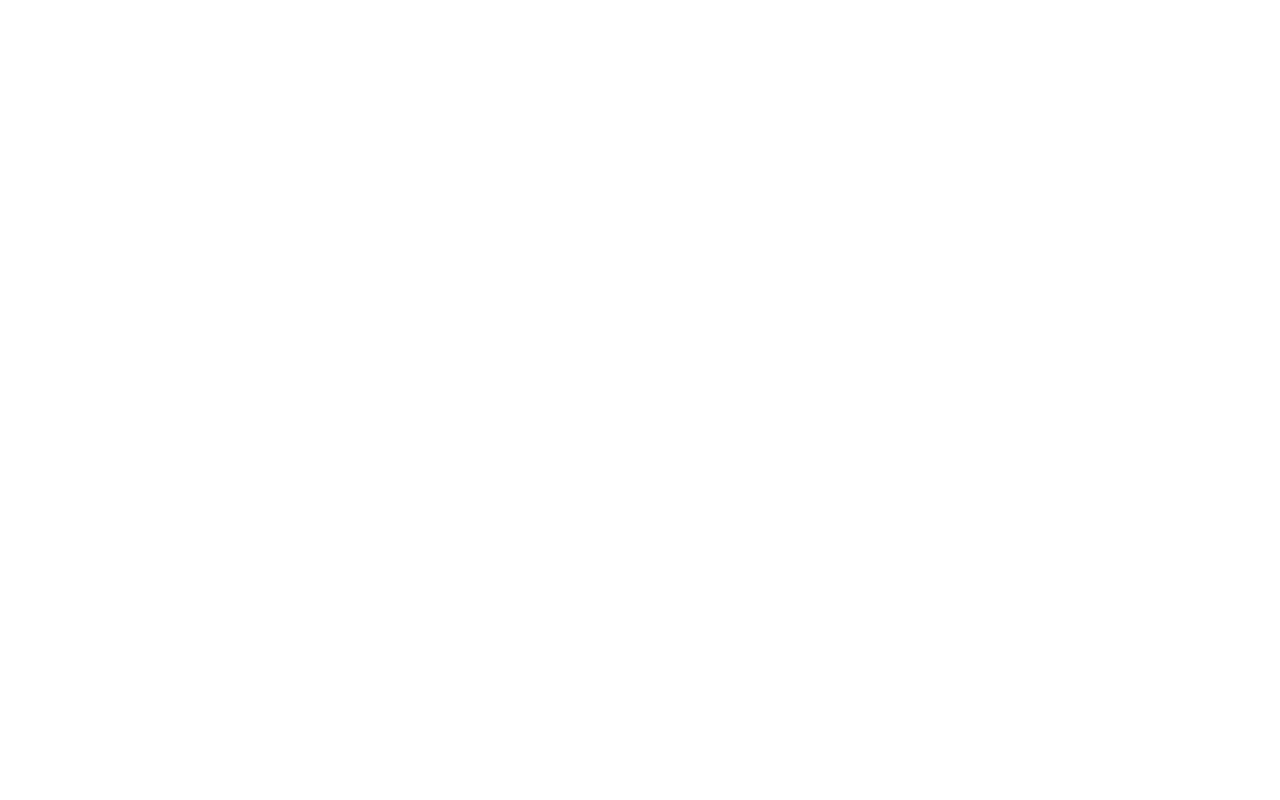
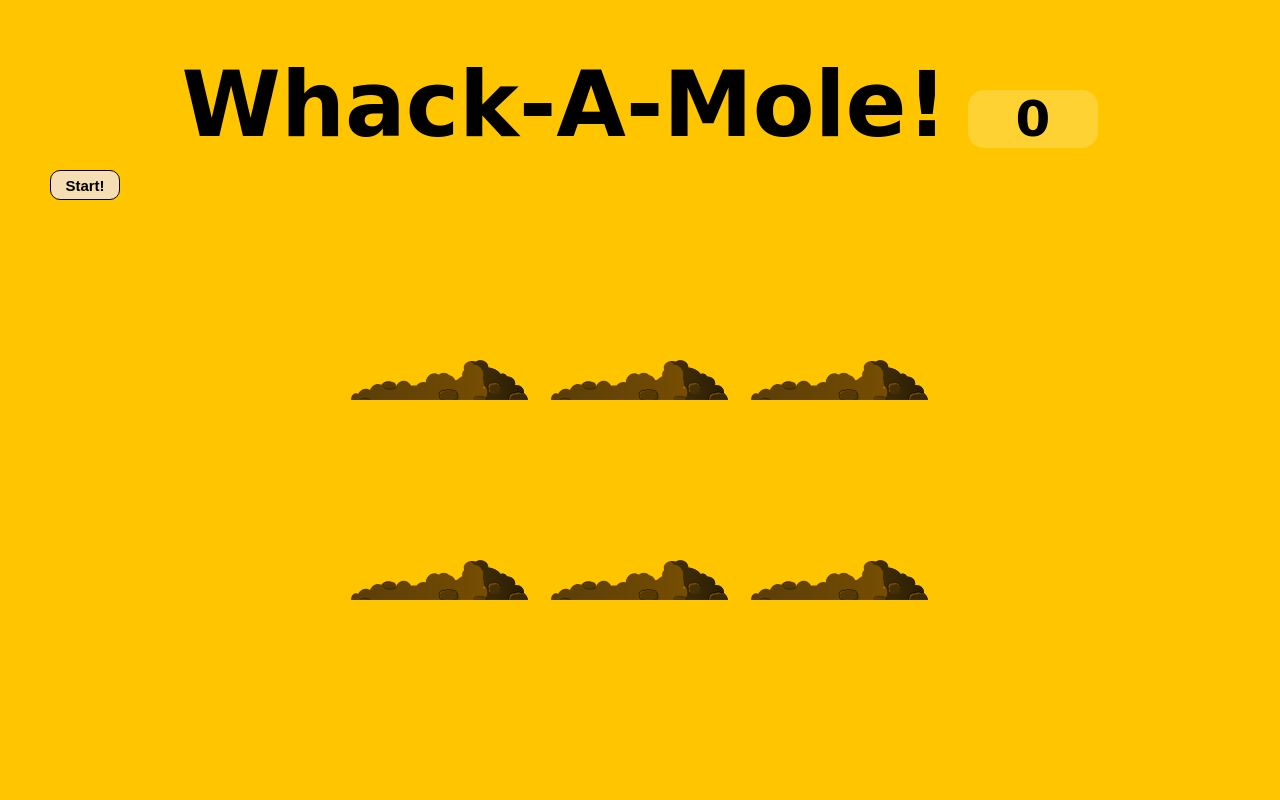
Before and after one commit to nuriadiazcandela/Whack-A-Mole-Game, a plain HTML site: page index.html in a window 1280 px wide. Drawn offline with Linux system fonts and the light colour scheme.

Commit message:
add game

```diff
--- a/index.html
+++ b/index.html
@@ -5,6 +5,31 @@
     <meta http-equiv="X-UA-Compatible" content="IE=edge" />
     <meta name="viewport" content="width=device-width, initial-scale=1.0" />
     <title>Whack A Mole!</title>
+    <link rel="stylesheet" href="./styles/main.css" />
   </head>
-  <body></body>
+  <body>
+    <h1>Whack-a-mole!<span class="score">0</span></h1>
+    <button class="startGame">Start!</button>
+    <div class="game">
+      <div class="hole hole1">
+        <div class="mole"></div>
+      </div>
+      <div class="hole hole2">
+        <div class="mole"></div>
+      </div>
+      <div class="hole hole3">
+        <div class="mole"></div>
+      </div>
+      <div class="hole hole4">
+        <div class="mole"></div>
+      </div>
+      <div class="hole hole5">
+        <div class="mole"></div>
+      </div>
+      <div class="hole hole6">
+        <div class="mole"></div>
+      </div>
+    </div>
+    <script type="text/javascript" src="./js/main.js"></script>
+  </body>
 </html>
--- a/js/main.js
+++ b/js/main.js
@@ -0,0 +1,51 @@
+'use strict';
+
+const holes = document.querySelectorAll('.hole');
+const scoreBoard = document.querySelector('.score');
+const moles = document.querySelectorAll('.mole');
+const btn = document.querySelector('.startGame');
+let lastHole;
+let timeUp = false;
+let score = 0;
+
+function randomTime(min, max) {
+  return Math.round(Math.random() * (max - min) + min);
+}
+
+function randomHole(holes) {
+  const idx = Math.floor(Math.random() * holes.length);
+  const hole = holes[idx];
+  if (hole === lastHole) {
+    return randomHole(holes);
+  }
+
+  lastHole = hole;
+  return hole;
+}
+function peep() {
+  const time = randomTime(200, 1000);
+  const hole = randomHole(holes);
+  hole.classList.add('up');
+  setTimeout(() => {
+    hole.classList.remove('up');
+    if (!timeUp) peep();
+  }, time);
+}
+
+function startGame() {
+  scoreBoard.textContent = 0;
+  timeUp = false;
+  score = 0;
+  peep();
+  setTimeout(() => true, 1000);
+}
+
+function bonk(event) {
+  if (!event.isTrusted) return;
+  score++;
+  this.classList.remove('up');
+  scoreBoard.textContent = score;
+}
+moles.forEach((mole) => mole.addEventListener('click', bonk));
+
+btn.addEventListener('click', startGame);
--- a/styles/main.css
+++ b/styles/main.css
@@ -0,0 +1,78 @@
+* {
+  box-sizing: border-box;
+  font-size: 10px;
+  background: #ffc600;
+}
+
+body {
+  padding: 0;
+  margin: 0;
+  font-family: 'Amatic SC', cursive;
+}
+
+h1 {
+  text-align: center;
+  text-transform: capitalize;
+  font-size: 90px;
+  line-height: 1;
+  margin-bottom: 0;
+}
+
+.score {
+  background: rgba(255, 255, 255, 0.2);
+  padding: 0 48px;
+  line-height: 1;
+  border-radius: 16px;
+  margin-left: 20px;
+  font-size: 50px;
+}
+.startGame {
+  margin: 20px 0 0 50px;
+  border-radius: 10px;
+  width: 70px;
+  height: 30px;
+  background-color: wheat;
+  color: black;
+  font-size: 15px;
+  font-weight: 600;
+  border: 1px solid black;
+}
+.game {
+  width: 600px;
+  height: 400px;
+  display: flex;
+  flex-wrap: wrap;
+  margin: 0 auto;
+}
+
+.hole {
+  flex: 1 0 33.33%;
+  overflow: hidden;
+  position: relative;
+}
+
+.hole:after {
+  display: block;
+  background: url('../images/dirt.svg') bottom center no-repeat;
+  background-size: contain;
+  content: '';
+  width: 100%;
+  height: 70px;
+  position: absolute;
+  z-index: 2;
+  bottom: -30px;
+}
+
+.mole {
+  background: url('../images/mole.svg') bottom center no-repeat;
+  background-size: 60%;
+  position: absolute;
+  top: 100%;
+  width: 100%;
+  height: 100%;
+  transition: all 0.4s;
+}
+
+.hole.up .mole {
+  top: 0;
+}
```
Also changed, not shown: images/captura.png (added), 1 other file.
